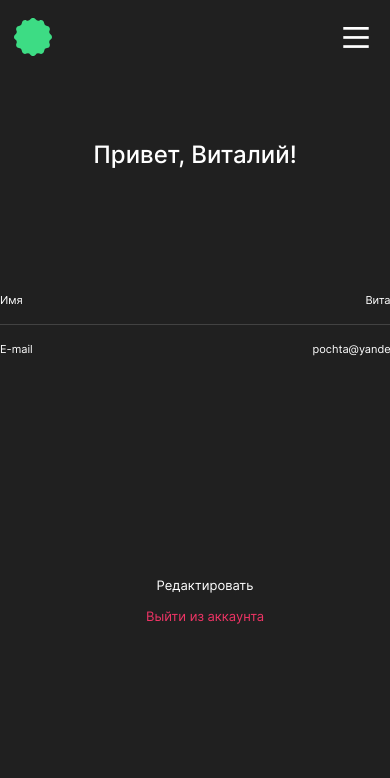
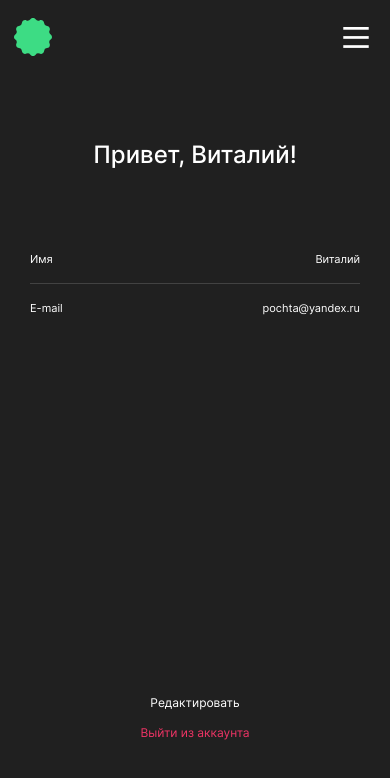
Before and after one commit to Kustik88/movies-explorer-frontend, a React app: page /profile in a window 390 px wide. Built offline with nearby package versions, Linux system fonts and the light colour scheme.

Commit message:
fear: адаптировать компоненты Register для всех разрешений

```diff
--- a/src/components/EditUserForm/EditUserForm.css
+++ b/src/components/EditUserForm/EditUserForm.css
@@ -1,6 +1,6 @@
 .edit-user-form {
   width: 410px;
-  padding: 0 0 70px 0;
+  padding: 0;
   margin: 125px auto 0;
   display: flex;
   flex-direction: column;
@@ -69,3 +69,31 @@
   text-decoration: none;
   margin: 15px auto 0;
 }
+
+@media screen and (max-width: 820px) {
+  .edit-user-form {
+    margin-top: 100px;
+  }
+
+  .edit-user-form__sbt-button {
+    margin-top: 195px;
+  }
+}
+
+@media screen and (max-width: 425px) {
+  .edit-user-form {
+    width: calc(100% - 60px);
+    margin-top: 84px;
+  }
+
+  .edit-user-form__sbt-button {
+    margin-top: 363px;
+    font-size: 12px;
+    line-height: 125%;
+  }
+
+  .edit-user-form__logout-link {
+    font-size: 12px;
+    line-height: 125%;
+  }
+}
```
